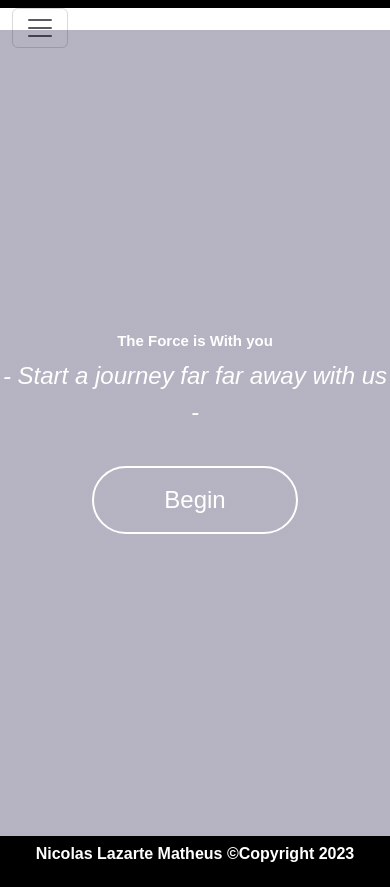
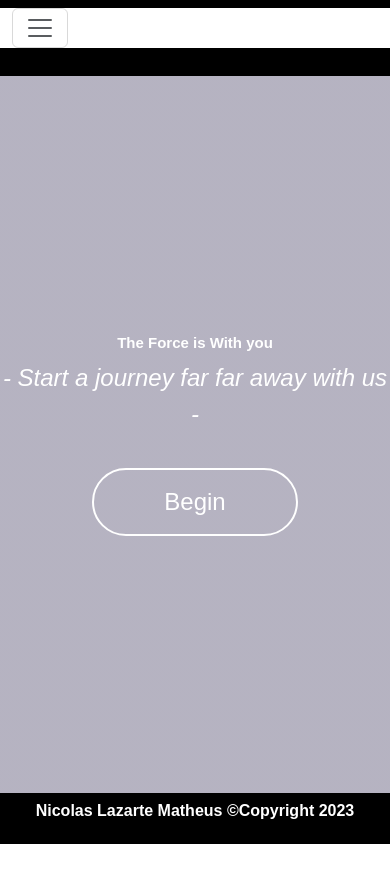
Before and after one commit to Nicholas1000200/PF-LazarteMatheusNicolas, a plain HTML site: page index.html in a window 390 px wide. After the commit the page ends 844 px from the top, so only its background shows below. Drawn offline with nearby package versions, Linux system fonts and the light colour scheme.

Commit message:
Ultima Actualizacion CSS

```diff
--- a/css/style.css
+++ b/css/style.css
@@ -365,6 +365,9 @@ footer {
 
 @media (max-width: 1023px) {
 
+    header{
+        height: 9vh;
+    }
     /*INICIO MEDIA QUERIES PAGE EL-MUNDO */
     .carousel {
         width: 0;
@@ -372,6 +375,7 @@ footer {
     }
 
     .container-fluid {
+        z-index: 1;
         background-color: white;
         --bs-navbar-color: black;
         --bs-navbar-hover-color: lightgray;
@@ -435,6 +439,9 @@ footer {
     .contenedor-index-content h1{
         font-size: 15px;
     }
+    .contenedor-index{
+        height: 85vh;
+    }
 }
 
 /* FINAL MEDIA QUERIES - MOBILE*/
```
